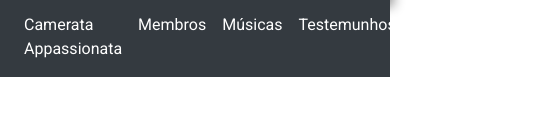
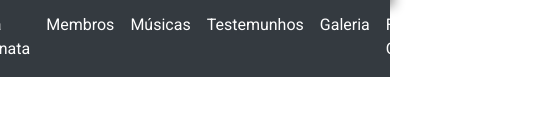
Before and after one commit to Kyntaz/camerata-web, a plain HTML site: page index.html in a window 390 px wide. Shown: the part 218-345 px from the top of the page, 558 px wide, since content can reach past the window. Drawn offline with nearby package versions, Linux system fonts and the light colour scheme; a web font is replaced by a local one.

Commit message:
center nav on mobile

```diff
--- a/index.html
+++ b/index.html
@@ -27,7 +27,7 @@
             </div>
         </div>
 
-        <nav class="navbar navbar-expand d-lg-none navbar-dark bg-dark align-items-start">
+        <nav class="navbar navbar-expand d-lg-none d-flex justify-content-center navbar-dark bg-dark">
             <ul class="navbar-nav">
                 <li class="nav-item active">
                     <a class="nav-link" href="#CamerataAppassionata"> Camerata Appassionata </a>
```
